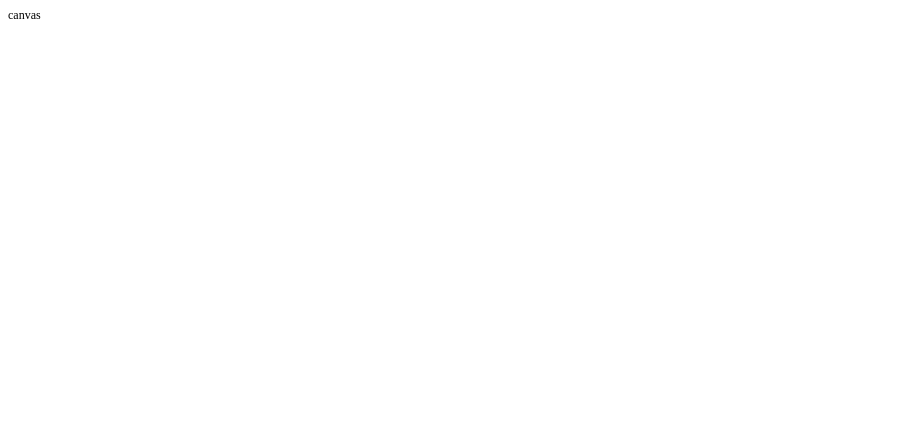
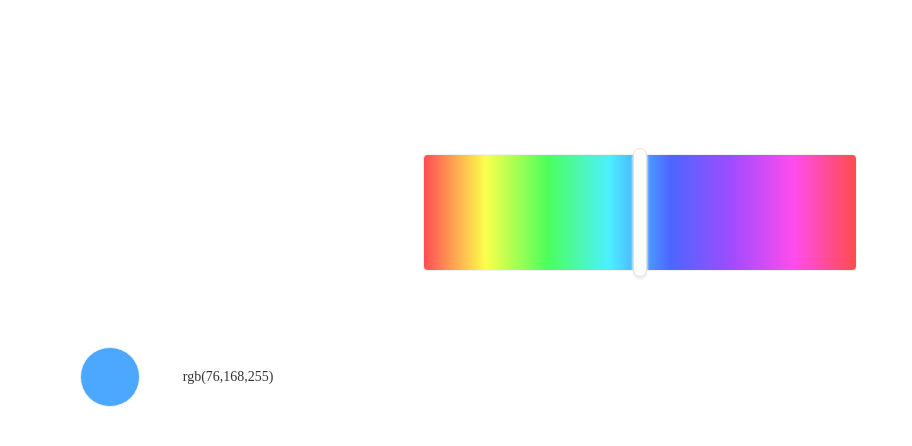
Before and after one commit to sunbingqing/mobileEffects, a Vue app: page /inputSlider in a window 1280 px wide. Both pictures are taken after a click on the button "canvas颜色picker". Shown: the top 446 px of the page, without its empty margins (0-912 px from the left). Built offline with nearby package versions, Linux system fonts and the light colour scheme.

Commit message:
canvasColorPicker代码提交

```diff
--- a/src/assets/css/reset.css
+++ b/src/assets/css/reset.css
@@ -1,4 +1,4 @@
-button{
+button, input{
     outline: none;
     border: 0;
     padding: 0;
--- a/src/components/canvasColorPicker.vue
+++ b/src/components/canvasColorPicker.vue
@@ -1,11 +1,106 @@
 <template>
     <div class="canvasColorPicker">
-        canvas
+        <div class="canvasBox">
+            <input type="range" ref="inputVal" max="100" min="0" class="slider" @input="change()">
+            <div class="colorBox">
+                <span class="colorBlock" :style="{background: colorVal}"></span>
+                <span class="colorValue">{{colorVal}}</span>
+            </div>
+        </div>
     </div>
 </template>
 
 <script>
 export default {
-    name: 'canvasColorPicker'
+    name: 'canvasColorPicker',
+    data() {
+        return {
+            inputValue: null,
+            color: null,
+            colorVal: null
+        }
+    },
+    mounted() {
+        this.color = this.drawCavans();
+        this.colorVal = "rgb(" + this.color.r + "," + this.color.g + "," +this.color.b + ")";
+    },
+    methods: {
+        change() {
+            this.inputValue = this.$refs.inputVal.value;
+
+            this.color = this.drawCavans(this.inputValue);
+            this.colorVal = "rgb(" + this.color.r + "," + this.color.g + "," +this.color.b + ")";
+        },
+        drawCavans(value){    // 色彩选择中HUE转RGB
+            //TODO 通过hsb转换后的rgb与canvas画出颜色在取值时会有误差
+            value = value || 50;
+            let red,green,blue;
+            let c = document.createElement("canvas"); //canvas画布
+            let ctx = c.getContext("2d");
+            let grd = ctx.createLinearGradient(0, 0, 100.5, 0);    //开始及结束的坐标：x0,y0,x1,y1,取0.5是为当value=100时，可以取到图片
+            grd.addColorStop(0, "#FF4C55");
+            grd.addColorStop(0.14, "#FCFF4C");
+            grd.addColorStop(0.29, "#4CFF5B");
+            grd.addColorStop(0.43, "#4CF0FF");
+            grd.addColorStop(0.57, "#4C66FF");
+            grd.addColorStop(0.71, "#A04CFF");
+            grd.addColorStop(0.86, "#FF4CED");
+            grd.addColorStop(1, "#FF4C4C");
+            ctx.fillStyle = grd;
+            ctx.fillRect(0, 0, 100.5, 5);    //填充颜色，开始点坐标、宽、高：x0,y0,width,height
+
+            const imgData = ctx.getImageData(value, 0, 100.5, 5);    //图片的起始位置、宽、高，x0,y0,width,height
+            red = imgData.data[0];    //返回的图片的RGBA值
+            green = imgData.data[1];
+            blue = imgData.data[2];
+            return {r:red, g:green, b:blue};
+        }
+    }
 }
 </script>
+
+<style scoped>
+.canvasColorPicker{
+    padding-top: 1rem;
+}
+.canvasBox{
+    text-align: center;
+}
+.slider{
+    -webkit-appearance: none;
+    width: 3rem;
+    height: 0.8rem;
+    border-radius: 0.03rem;
+    border: 1px solid #f2f2f2;
+    background:linear-gradient(90deg,rgba(255,76,85,1),rgba(252,255,76,1),rgba(76,255,91,1),rgba(76,240,255,1),
+    rgba(76,102,255,1),rgba(160,76,255,1),rgba(255,76,237,1),rgba(255,76,76,1));
+}
+.slider::-webkit-slider-thumb{
+    -webkit-appearance: none;
+    width: 0.1rem;
+    height: 0.9rem;
+    background: #fff;
+    border: 1px solid #e1e1e1;
+    box-shadow: 0px 3px 3px 0px #f2f2f2,0px 2px 2px 0px #f2f2f2;
+    border-radius: 0.05rem;
+}
+.colorBox{
+    padding-top: 0.5rem;
+    text-align: left;
+    margin-left: 0.5rem;
+}
+.colorBlock{
+    display: inline-block;
+    width: 0.4rem;
+    height: 0.4rem;
+    border: 1px solid #f2f2f2;
+    border-radius:50%;
+    vertical-align: middle;
+}
+.colorValue{
+    font-size: 14px;
+    color: #333;
+    vertical-align: middle;
+    padding-left: 0.3rem;
+}
+</style>
--- /dev/null
+++ b/src/components/croseVerticalSlip.vue
@@ -0,0 +1,15 @@
+<template>
+    <div class="croseVerticalSlip">
+        croseVerticalSlip
+    </div>
+</template>
+
+<script>
+export default {
+    name: 'croseVerticalSlip'
+}
+</script>
+
+<style scoped>
+
+</style>
--- a/src/components/index.vue
+++ b/src/components/index.vue
@@ -34,6 +34,16 @@ export default {
           color: colorArr[Math.floor(Math.random()*colorArr.length)],
           name: 'canvasColorPicker'
         },
+        {
+          text: 'touch环形温度控制',
+          color: colorArr[Math.floor(Math.random()*colorArr.length)],
+          name: 'tempControl'
+        },
+        {
+          text: 'touch横滑&竖滑',
+          color: colorArr[Math.floor(Math.random()*colorArr.length)],
+          name: 'croseVerticalSlip'
+        }
       ]
     }
   },
@@ -46,9 +56,7 @@ export default {
   },
   methods: {
     clicked(idx) {
-     console.log(idx);
      this.$router.push({name: this.content[idx].name})
-     console.log(33)
    }
   }
 }
--- a/src/components/svgCircleSlider.vue
+++ b/src/components/svgCircleSlider.vue
@@ -33,7 +33,7 @@
             <txt is-code>svg {<br>&nbsp;&nbsp;-webkit-transform: rotate(-0.05deg);<br>&nbsp;&nbsp;
     transform: rotate(-0.05deg);<br>}</txt>
         </txt>
-        <txt>接下来就是利用 animation 动画改变 stroke-dasharray 的值。百分比可以利用 setInterval() 来实现。</txt>
+        <txt>3# 接下来就是利用 animation 动画改变 stroke-dasharray 的值。百分比可以利用 setInterval() 来实现。</txt>
     </div>
 </template>
 
--- /dev/null
+++ b/src/components/tempControl.vue
@@ -0,0 +1,15 @@
+<template>
+    <div class="tempControl">
+        tempControl
+    </div>
+</template>
+
+<script>
+export default {
+    name: 'tempControl'
+}
+</script>
+
+<style scoped>
+
+</style>
--- a/src/main.js
+++ b/src/main.js
@@ -5,6 +5,8 @@ import inputSlider from './components/inputSlider.vue'
 import index from './components/index.vue'
 import svgCircleSlider from './components/svgCircleSlider.vue'
 import canvasColorPicker from './components/canvasColorPicker.vue'
+import tempControl from './components/tempControl.vue'
+import croseVerticalSlip from './components/croseVerticalSlip.vue'
 
 Vue.use(VueRouter)
 
@@ -31,6 +33,16 @@ const router = new VueRouter({
       path: '/canvasColorPicker',
       name: 'canvasColorPicker',
       component: canvasColorPicker
+    },
+    {
+      path: '/tempControl',
+      name: 'tempControl',
+      component: tempControl
+    },
+    {
+      path: '/croseVerticalSlip',
+      name: 'croseVerticalSlip',
+      component: croseVerticalSlip
     }
   ]
 })
```
